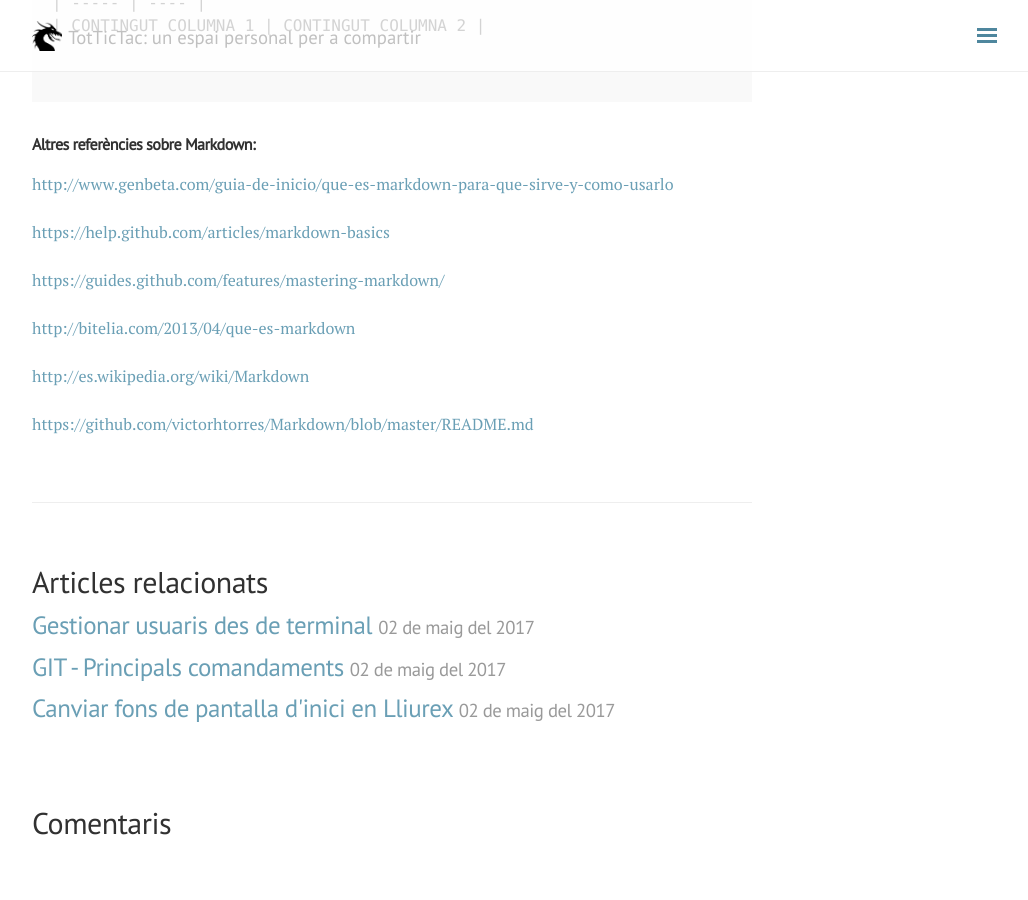
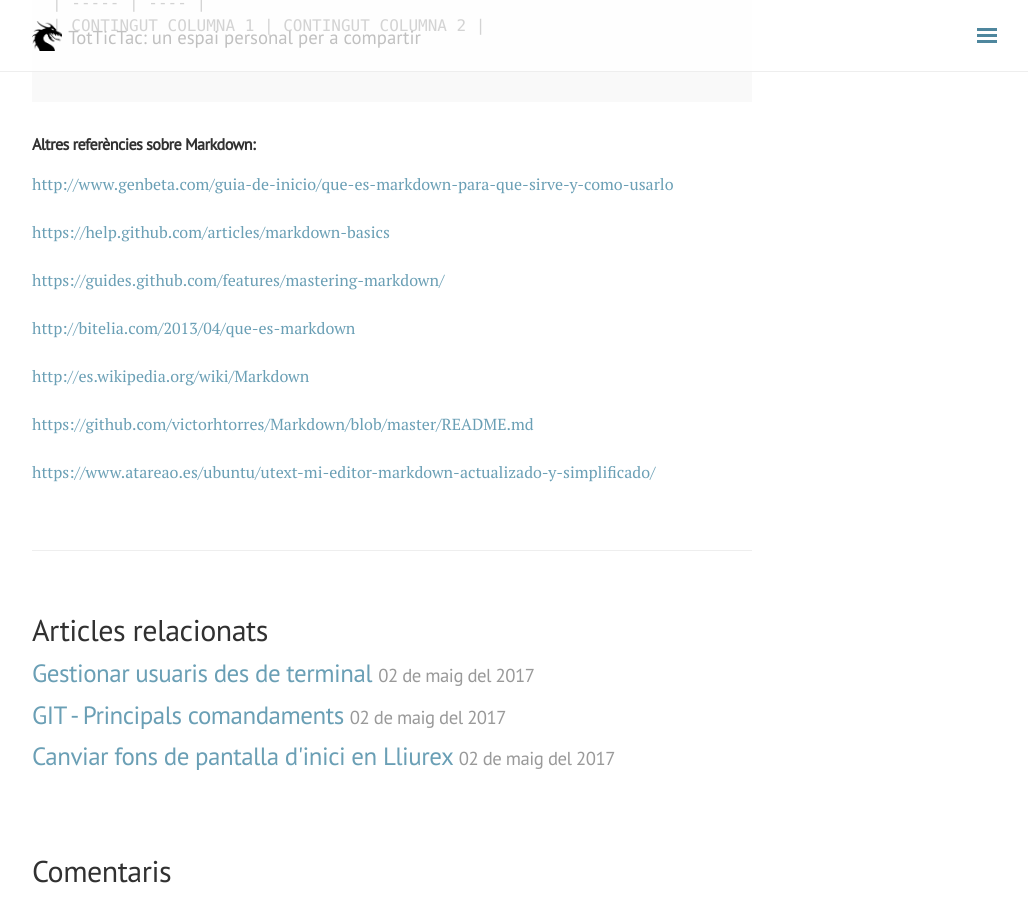
Before and after one commit to sasogu/sasogu.github.io, a Jekyll site: the page built from _posts/apunts/2017-05-01-markdown.markdown, in a window 1280 px wide and 900 px high, scrolled down 2460 px. Shown: the whole window, without its empty margins (248-1276 px from the left). Built offline with Jekyll 4.4.1, drawn with Linux system fonts in a browser that asks for light colours; nearby versions of some CDN libraries; comment, search, counter and statistics services are not loaded; before the commit the page ends 3312 px from its top, so only the background shows below that; some of the changed lines change nothing that is shown.

Commit message:
nous articles

```diff
--- a/_posts/apunts/2017-05-01-markdown.markdown
+++ b/_posts/apunts/2017-05-01-markdown.markdown
@@ -120,3 +120,5 @@
 [http://es.wikipedia.org/wiki/Markdown](http://es.wikipedia.org/wiki/Markdown)
 
 [https://github.com/victorhtorres/Markdown/blob/master/README.md](https://github.com/victorhtorres/Markdown/blob/master/README.md)
+
+[https://www.atareao.es/ubuntu/utext-mi-editor-markdown-actualizado-y-simplificado/](https://www.atareao.es/ubuntu/utext-mi-editor-markdown-actualizado-y-simplificado/)
```
Also changed, not shown: 2 other files.
